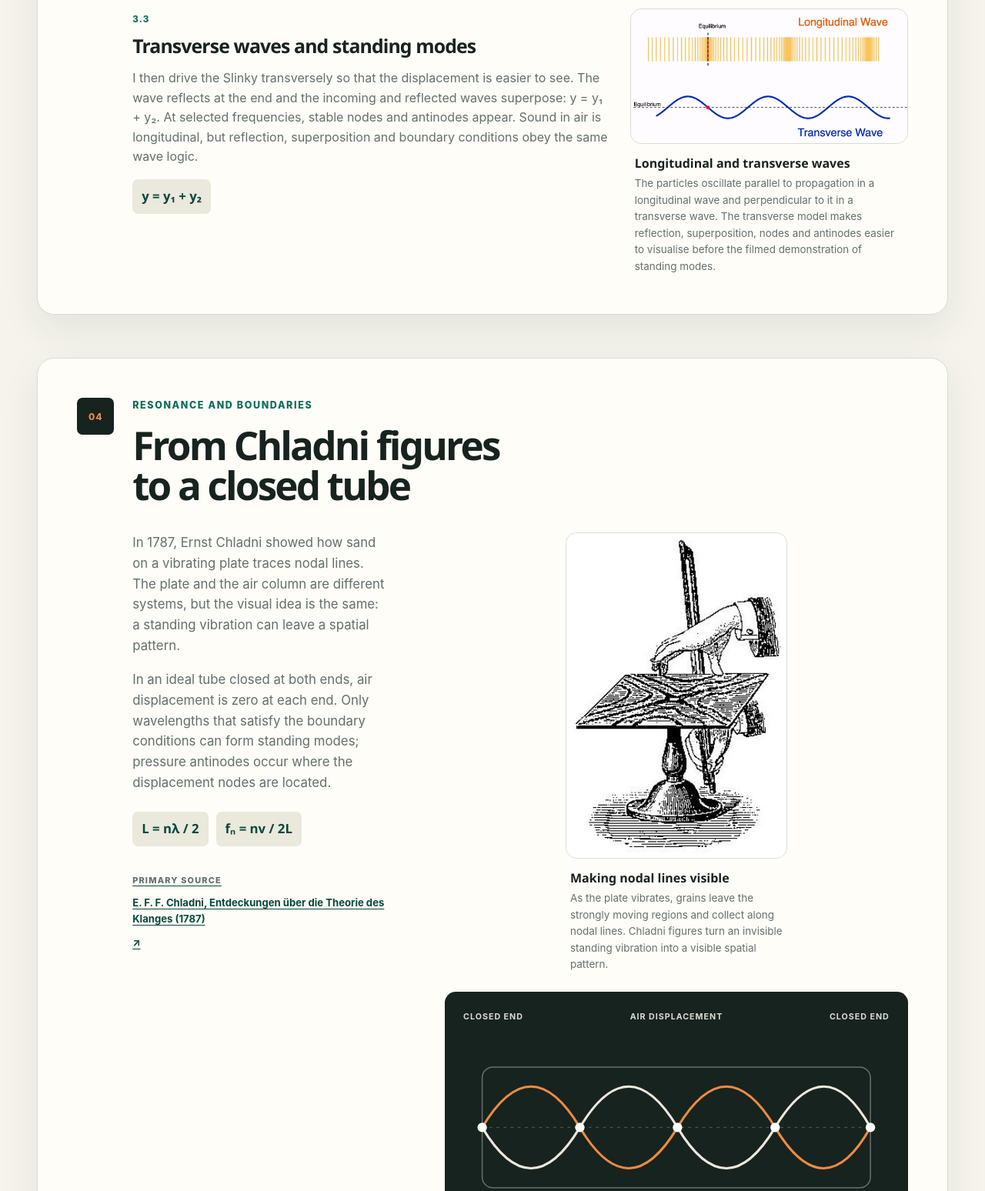
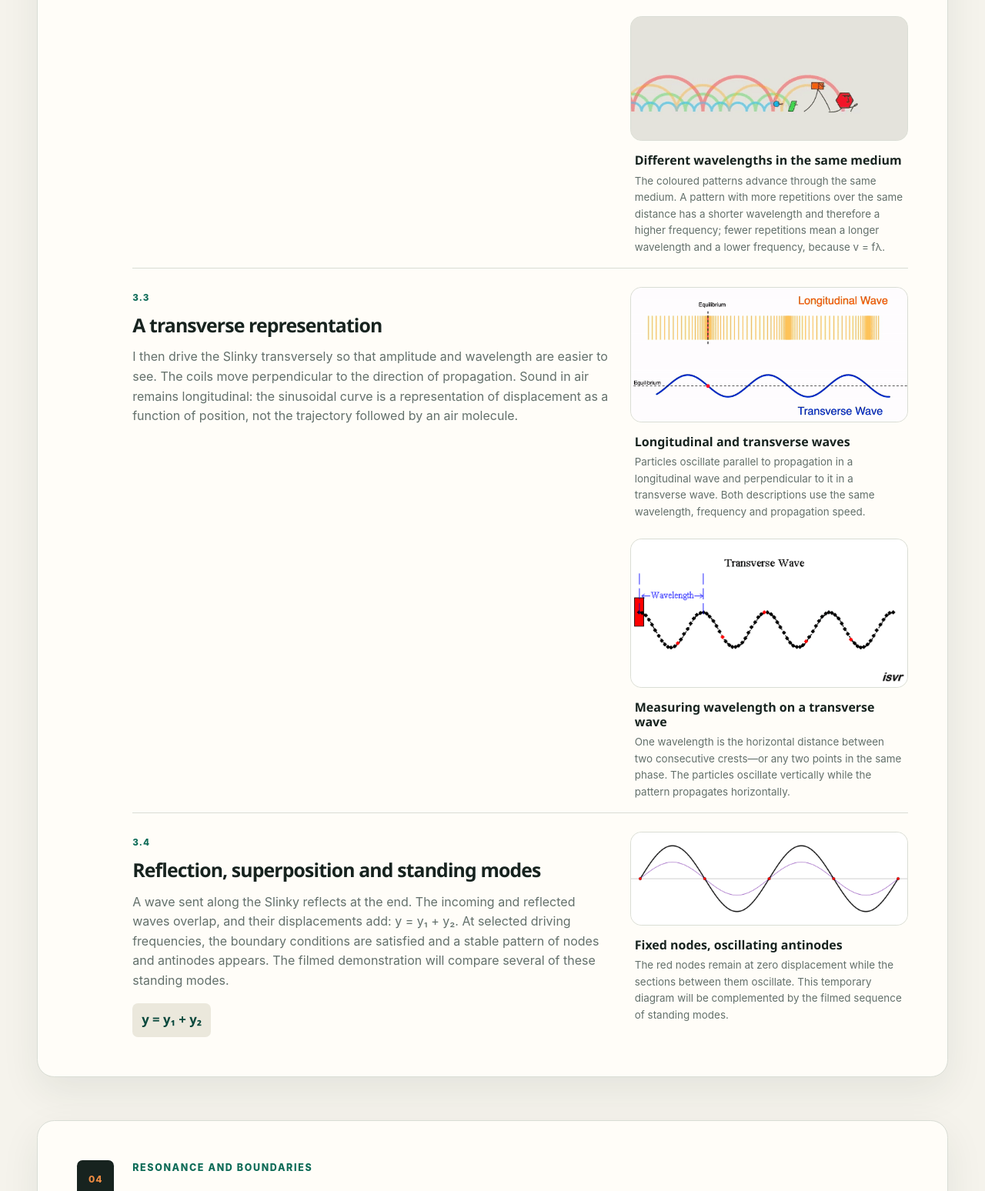
Before and after one commit to evrardjonas/science-site, an Astro site: page /science-site/scienteens-lab in a window 1280 px wide. Shown: the part 3774-5322 px from the top of the page at 77% size. Built offline with nearby package versions, Linux system fonts and the light colour scheme; Astro itself is replaced by a stand-in of ours.

Commit message:
Expand wave sequence with wavelength visuals and standing modes

```diff
--- a/src/content/scienteens.json
+++ b/src/content/scienteens.json
@@ -77,7 +77,7 @@
         "eyebrow": "Wave model",
         "title": "From a pulse to a standing wave",
         "paragraphs": [
-          "A Slinky and a particle model build the wave concept in three steps: local motion creates a travelling disturbance, periodic motion introduces frequency and wavelength, and superposition with a reflected wave produces a standing pattern."
+          "A Slinky and a particle model build the wave concept in four steps: local motion creates a travelling disturbance, periodic motion introduces frequency and wavelength, a transverse representation makes the geometry visible, and superposition with a reflected wave produces a standing pattern."
         ],
         "substeps": [
           {
@@ -85,7 +85,8 @@
             "title": "A travelling pulse",
             "text": "I send a longitudinal impulse through a Slinky. Each coil only oscillates around its equilibrium position, while the compression travels from one coil to the next. This separates the motion of matter from the propagation of energy and information.",
             "formula": null,
-            "media": {
+            "media": [
+              {
                 "type": "image",
                 "src": "media/scienteens/longitudinal-slinky.gif",
                 "alt": "Animation of a hand creating a longitudinal pulse in a horizontal spring.",
@@ -94,13 +95,15 @@
                 "poster": "",
                 "reducedMotionSrc": "media/scienteens/longitudinal-slinky.png"
               }
+            ]
           },
           {
             "number": "3.2",
             "title": "Speed, wavelength and frequency",
             "text": "A periodic source emits one compression after another. The frequency f counts the source oscillations per second, while the wavelength λ is the distance between two successive compressions. Their product gives the propagation speed: v = fλ. In a given medium, a higher frequency therefore produces a shorter wavelength.",
             "formula": "v = fλ",
-            "media": {
+            "media": [
+              {
                 "type": "image",
                 "src": "media/scienteens/air-compression-wave.gif",
                 "alt": "Animation of a loudspeaker producing successive compressions in air molecules.",
@@ -108,22 +111,60 @@
                 "caption": "The air molecules oscillate locally. The compression pattern moves away from the loudspeaker; the spacing between successive compressions represents one wavelength.",
                 "poster": "",
                 "reducedMotionSrc": "media/scienteens/wavelength-animation-still.png"
+              },
+              {
+                "type": "image",
+                "src": "media/scienteens/wavelength-animation.gif",
+                "alt": "Animation comparing several periodic patterns with different spatial repetitions.",
+                "title": "Different wavelengths in the same medium",
+                "caption": "The coloured patterns advance through the same medium. A pattern with more repetitions over the same distance has a shorter wavelength and therefore a higher frequency; fewer repetitions mean a longer wavelength and a lower frequency, because v = fλ.",
+                "poster": "",
+                "reducedMotionSrc": "media/scienteens/wavelength-animation-still.png"
               }
+            ]
           },
           {
             "number": "3.3",
-            "title": "Transverse waves and standing modes",
-            "text": "I then drive the Slinky transversely so that the displacement is easier to see. The wave reflects at the end and the incoming and reflected waves superpose: y = y₁ + y₂. At selected frequencies, stable nodes and antinodes appear. Sound in air is longitudinal, but reflection, superposition and boundary conditions obey the same wave logic.",
-            "formula": "y = y₁ + y₂",
-            "media": {
+            "title": "A transverse representation",
+            "text": "I then drive the Slinky transversely so that amplitude and wavelength are easier to see. The coils move perpendicular to the direction of propagation. Sound in air remains longitudinal: the sinusoidal curve is a representation of displacement as a function of position, not the trajectory followed by an air molecule.",
+            "formula": null,
+            "media": [
+              {
                 "type": "image",
                 "src": "media/scienteens/wave-types-synthesis.png",
                 "alt": "Diagram comparing compressions in a longitudinal wave with the sinusoidal representation of a transverse wave.",
                 "title": "Longitudinal and transverse waves",
-              "caption": "The particles oscillate parallel to propagation in a longitudinal wave and perpendicular to it in a transverse wave. The transverse model makes reflection, superposition, nodes and antinodes easier to visualise before the filmed demonstration of standing modes.",
+                "caption": "Particles oscillate parallel to propagation in a longitudinal wave and perpendicular to it in a transverse wave. Both descriptions use the same wavelength, frequency and propagation speed.",
+                "poster": "",
+                "reducedMotionSrc": ""
+              },
+              {
+                "type": "image",
+                "src": "media/scienteens/transverse-wavelength.png",
+                "alt": "Diagram showing wavelength measured horizontally between two equivalent points of a transverse wave.",
+                "title": "Measuring wavelength on a transverse wave",
+                "caption": "One wavelength is the horizontal distance between two consecutive crests—or any two points in the same phase. The particles oscillate vertically while the pattern propagates horizontally.",
                 "poster": "",
                 "reducedMotionSrc": ""
               }
+            ]
+          },
+          {
+            "number": "3.4",
+            "title": "Reflection, superposition and standing modes",
+            "text": "A wave sent along the Slinky reflects at the end. The incoming and reflected waves overlap, and their displacements add: y = y₁ + y₂. At selected driving frequencies, the boundary conditions are satisfied and a stable pattern of nodes and antinodes appears. The filmed demonstration will compare several of these standing modes.",
+            "formula": "y = y₁ + y₂",
+            "media": [
+              {
+                "type": "image",
+                "src": "media/scienteens/standing-wave-nodes.png",
+                "alt": "Two snapshots of a standing sine wave sharing the same fixed red nodes.",
+                "title": "Fixed nodes, oscillating antinodes",
+                "caption": "The red nodes remain at zero displacement while the sections between them oscillate. This temporary diagram will be complemented by the filmed sequence of standing modes.",
+                "poster": "",
+                "reducedMotionSrc": ""
+              }
+            ]
           }
         ],
         "formulas": [],
--- a/src/pages/scienteens-lab/index.astro
+++ b/src/pages/scienteens-lab/index.astro
@@ -122,8 +122,10 @@ const assetUrl = (path: string) => `${import.meta.env.BASE_URL}${path}`;
                     <p>{substep.text}</p>
                     {substep.formula && <code>{substep.formula}</code>}
                   </div>
-                  {substep.media && (
-                    <WorkshopMedia item={substep.media} />
+                  {substep.media.length > 0 && (
+                    <div class="substep-media">
+                      {substep.media.map((item) => <WorkshopMedia item={item} />)}
+                    </div>
                   )}
                 </li>
               ))}
@@ -237,6 +239,7 @@ const assetUrl = (path: string) => `${import.meta.env.BASE_URL}${path}`;
   .nodes circle { fill: var(--color-surface); }
   .substeps { display: grid; gap: var(--space-3); padding: 0; margin: var(--space-6) 0 0 calc(3rem + var(--space-4)); list-style: none; }
   .substeps li { display: grid; grid-template-columns: minmax(0, 1fr) minmax(16rem, 0.58fr); gap: var(--space-4); padding-top: var(--space-4); border-top: 1px solid var(--color-line); }
+  .substep-media { display: grid; gap: var(--space-4); min-width: 0; }
   .substep-copy > span { color: var(--color-primary); font-size: 0.73rem; font-weight: 850; letter-spacing: 0.1em; }
   .substep-copy h4 { margin: var(--space-2) 0; font-family: var(--font-display); font-size: 1.55rem; letter-spacing: -0.035em; line-height: 1.08; }
   .substep-copy p { max-width: var(--text-width); margin-bottom: 0; color: var(--color-muted); }
```
Also changed, not shown: public/media/scienteens/transverse-wavelength.png (added). Lines whose indentation alone changed are shown as unchanged.
